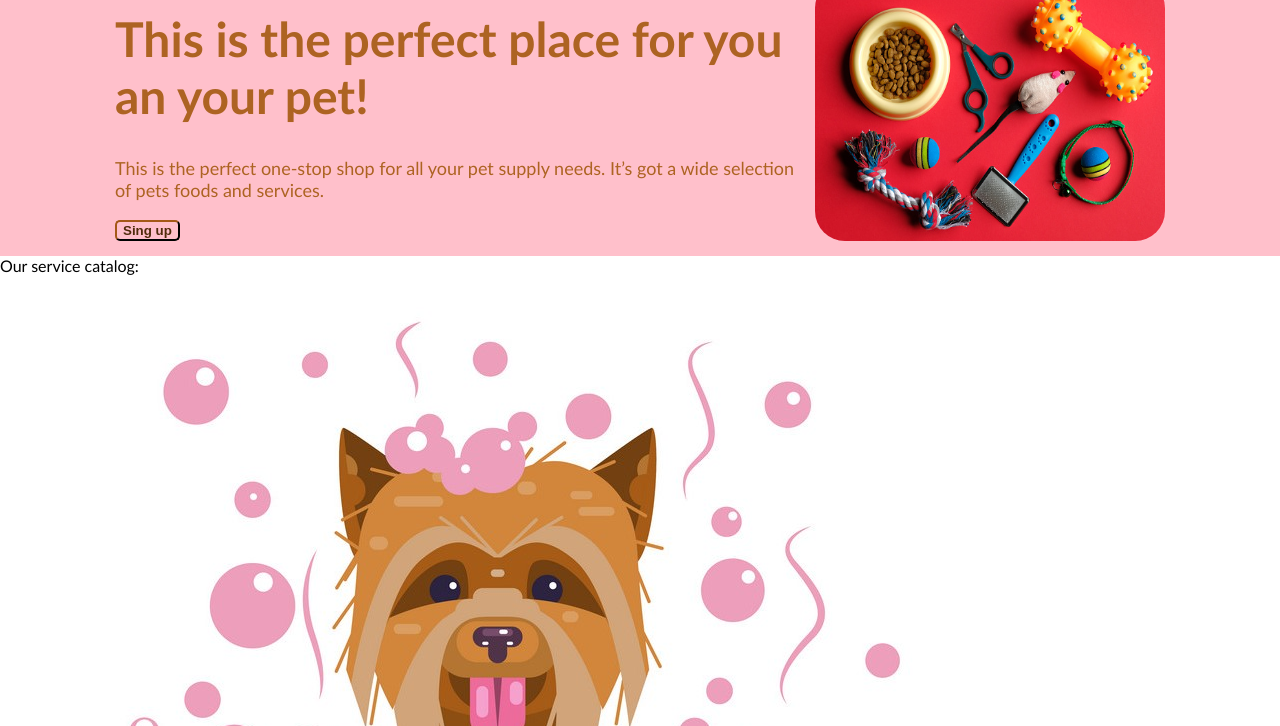
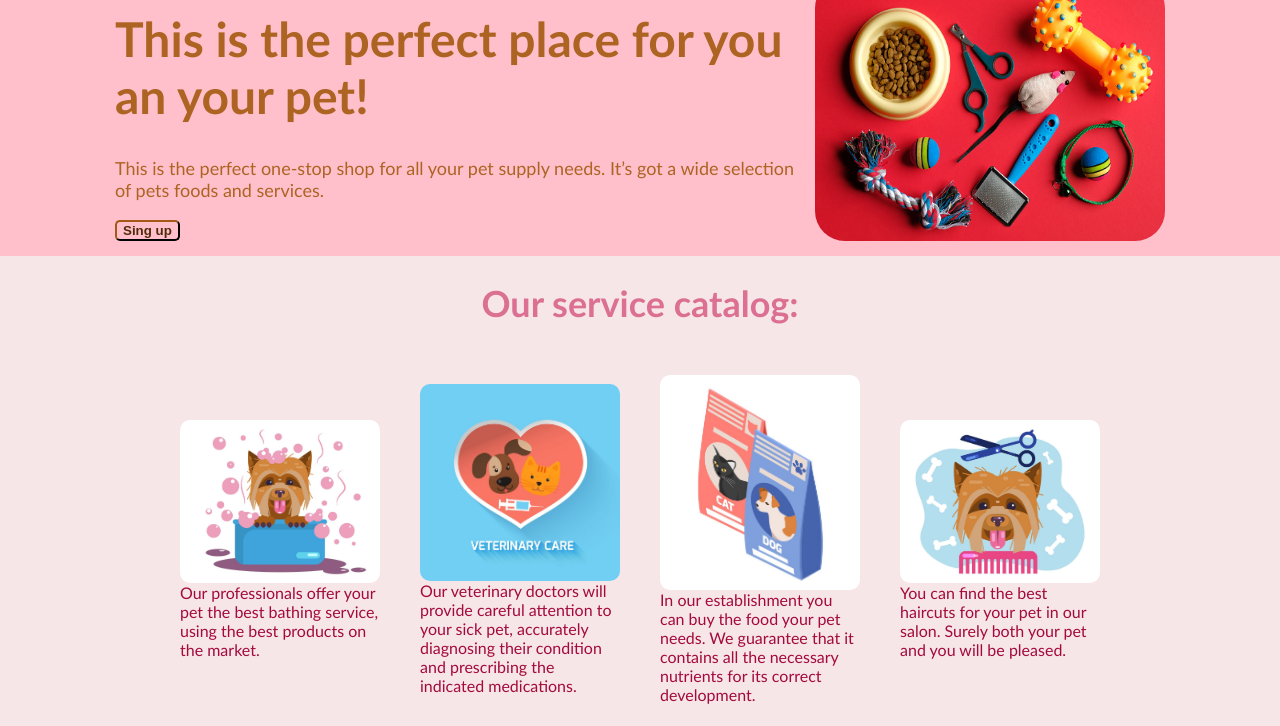
Before and after one commit to cdelaguardia/landing-page-odinp, a plain HTML site: page index.html in a window 1280 px wide. Shown: the part 168-894 px from the top of the page. Drawn offline with Linux system fonts and the light colour scheme.

Commit message:
Adding style to the middle class and its components. Adding comments

```diff
--- a/styles.css
+++ b/styles.css
@@ -35,7 +35,7 @@ ul{
 .header-down img{
     width:350px;
     border-radius: 30px;
-}
+   }
 
 h1{
     font-size: 48px;
@@ -55,3 +55,41 @@ h1{
 }
 
 /**************************************************************/
+
+/*****Middle components style********************************/
+.middle{
+    display: flex;
+    flex-direction: column;
+    background-color: rgb(247, 230, 232);
+}
+
+.middle .top{
+    justify-content: center;
+    align-self: center;
+    margin: 25px;
+    font-size: 36px;
+    font-weight: bolder;
+    color: palevioletred;
+}
+
+.down{
+    display: flex;
+    margin: 25px;
+    justify-content: center;
+    align-items: center;
+    gap:40px;
+}
+
+.item img{
+    width: 200px;
+    border-radius: 10px;
+}
+
+.item{
+    display: flex;
+    flex-direction: column;
+    width: 200px;
+    color: rgb(163, 10, 61);
+
+}
+/**************************************************************/
```
